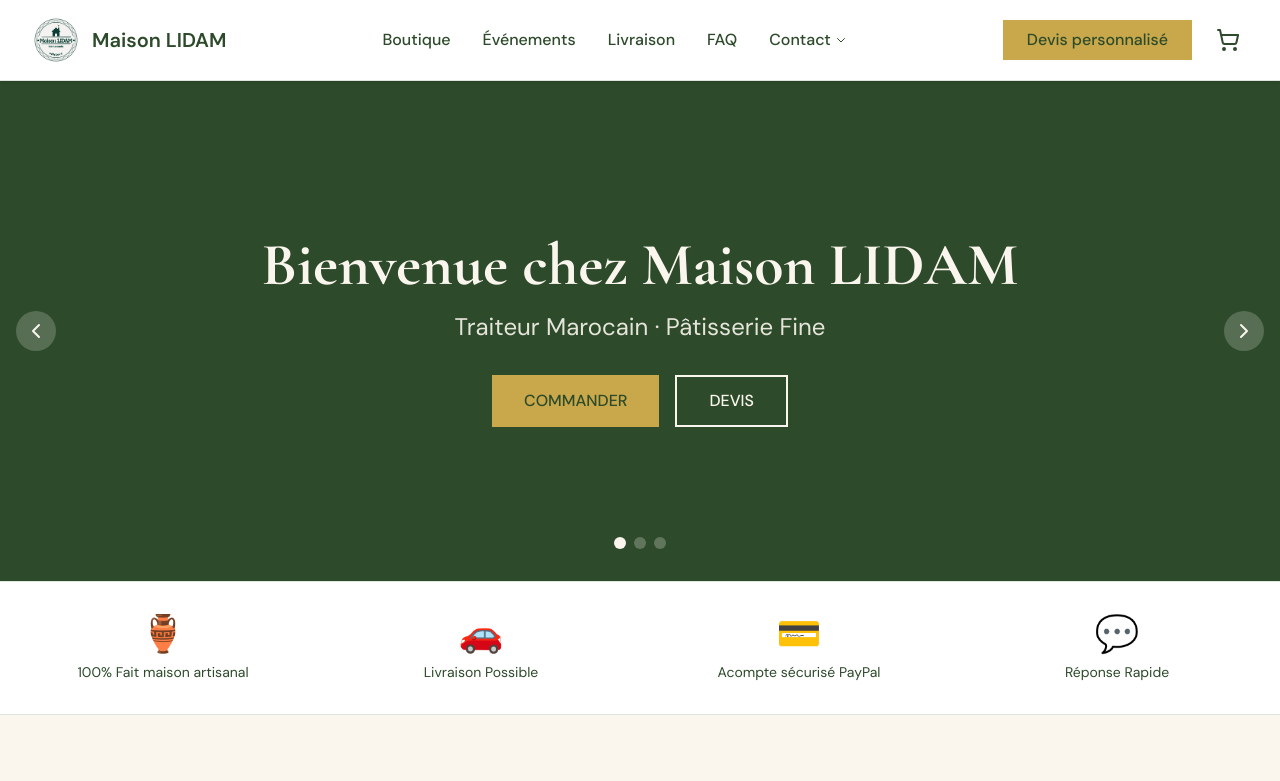
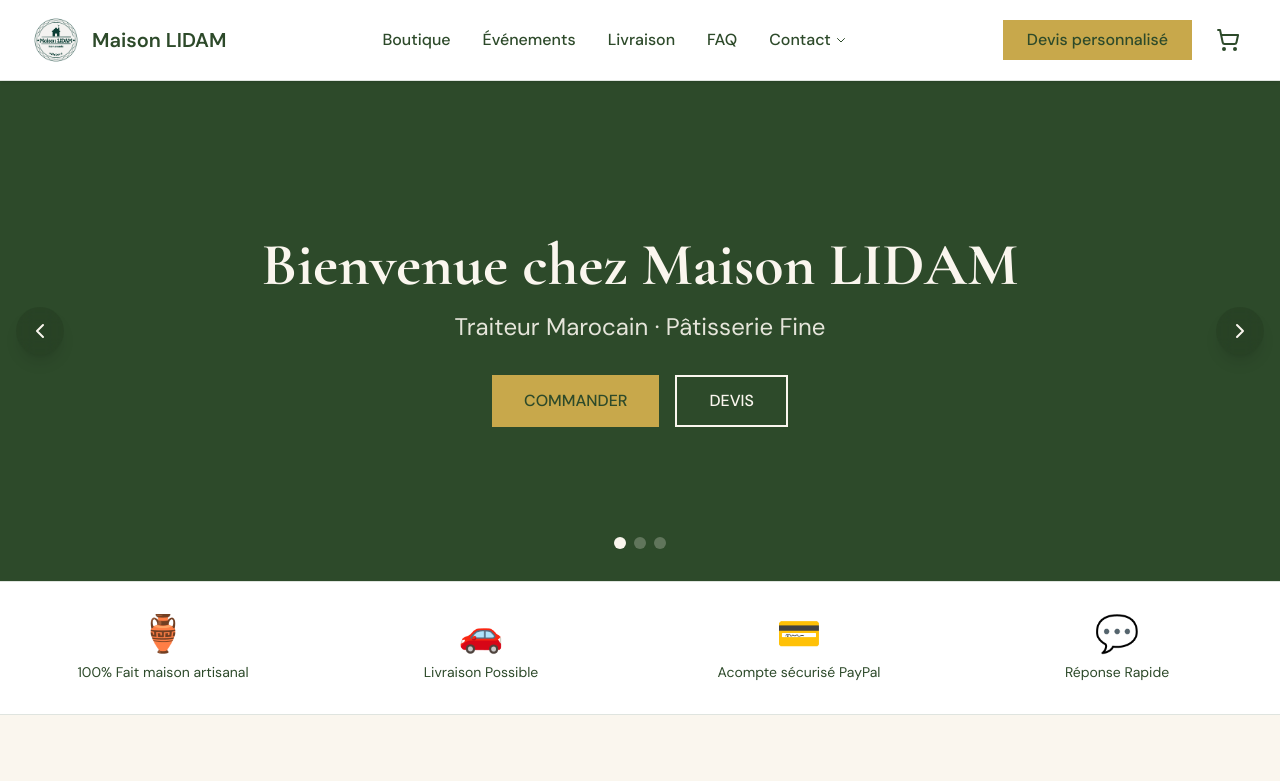
Before and after one commit to wissal2001/maison_lidam_website, a Next.js app: page / in a window 1280 px wide. Shown: the top 781 px of the page. Built offline with nearby package versions, Linux system fonts and the light colour scheme.

Commit message:
Fixing swipe feature

```diff
--- a/src/app/components/HeroSlider.tsx
+++ b/src/app/components/HeroSlider.tsx
@@ -114,15 +114,17 @@
       {/* Navigation Arrows */}
       <button
         onClick={prevSlide}
-        className="absolute left-4 top-1/2 -translate-y-1/2 p-2 rounded-full bg-white/20 hover:bg-white/30 transition-colors backdrop-blur-sm"
+        className="absolute left-2 md:left-4 top-1/2 -translate-y-1/2 z-20 w-10 h-10 md:w-12 md:h-12 rounded-full bg-black/10 hover:bg-black/20 transition-colors backdrop-blur-sm flex items-center justify-center shadow-lg touch-manipulation"
         style={{ color: slide.textColor }}
+        aria-label="Slide précédente"
       >
         <ChevronLeft className="w-6 h-6" />
       </button>
       <button
         onClick={nextSlide}
-        className="absolute right-4 top-1/2 -translate-y-1/2 p-2 rounded-full bg-white/20 hover:bg-white/30 transition-colors backdrop-blur-sm"
+        className="absolute right-2 md:right-4 top-1/2 -translate-y-1/2 z-20 w-10 h-10 md:w-12 md:h-12 rounded-full bg-black/10 hover:bg-black/20 transition-colors backdrop-blur-sm flex items-center justify-center shadow-lg touch-manipulation"
         style={{ color: slide.textColor }}
+        aria-label="Slide suivante"
       >
         <ChevronRight className="w-6 h-6" />
       </button>
```
